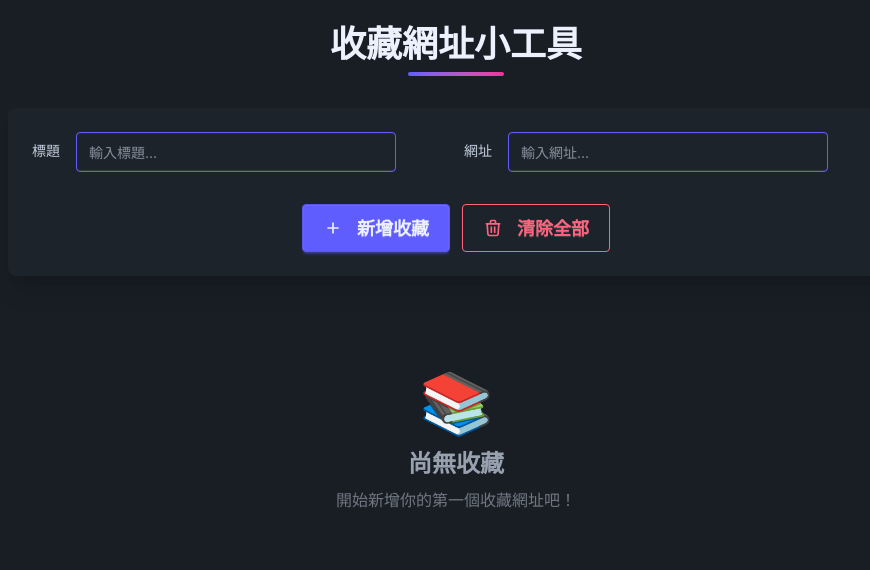
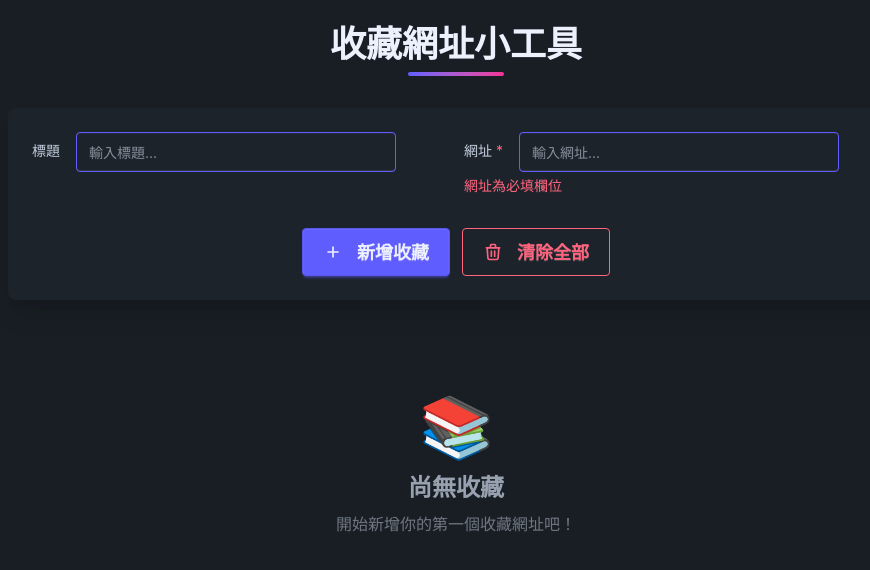
Before and after one commit to arieslai/vue-homework-day2, a Vue app: page / in a window 1280 px wide. Both pictures are taken after a click on the button "新增收藏". Shown: the top 570 px of the page, without its empty margins (184-1054 px from the left). Built offline with nearby package versions, Linux system fonts and the light colour scheme.

Commit message:
feat: 調整網址輸入欄位的錯誤提示與樣式

```diff
--- a/src/App.vue
+++ b/src/App.vue
@@ -5,6 +5,7 @@ const newTitle = ref('')
 const newUrl = ref('')
 const urlCollections = ref([])
 const auoUrlCollectionStorageKey = 'auo-url-collection-tool'
+const urlError = ref(false)
 
 onMounted(() => {
   const storedUrlCollections = localStorage.getItem(auoUrlCollectionStorageKey);
@@ -15,6 +16,7 @@ onMounted(() => {
 
 const addNewUrlCollection = () => {
   if (newUrl.value != '') {
+    urlError.value = false
     const urlCollection = {
       id: crypto.randomUUID(),
       url: newUrl.value,
@@ -24,14 +26,15 @@ const addNewUrlCollection = () => {
     localStorage.setItem(auoUrlCollectionStorageKey, JSON.stringify(urlCollections.value))
     clearInput()
   }
-  else
-    alert('請填寫網址')
-
+  else {
+    urlError.value = true
+  }
 }
 
 const clearInput = () => {
   newTitle.value = ''
   newUrl.value = ''
+  urlError.value = false
 }
 
 const deleteAll = () => {
@@ -53,7 +56,7 @@ const setLocalStorage = () => {
 }
 
 const formatUrlCollection = (urlCollection) => {
-  return `${urlCollection.title != '' ? `[${urlCollection.title}]` : ''}(${urlCollection.url})`
+  return `${urlCollection.title != '' ? `[${urlCollection.title}] ` : ''}${urlCollection.url}`
 }
 </script>
 
@@ -79,10 +82,11 @@ const formatUrlCollection = (urlCollection) => {
             </div>
             <div class="form-control">
               <label class="label mr-4">
-                <span class="label-text text-base-content/80">網址</span>
+                <span class="label-text text-base-content/80">網址 <span class="text-error">*</span></span>
               </label>
               <input @keyup.enter="addNewUrlCollection" v-model.trim="newUrl" type="text" placeholder="輸入網址..."
-                class="input input-bordered input-primary focus:input-primary" />
+                :class="['input input-bordered input-primary focus:input-primary', urlError ? 'input-error' : '']" />
+              <p v-if="urlError" class="mt-1 text-error text-sm">網址為必填欄位</p>
             </div>
           </div>
 
```
